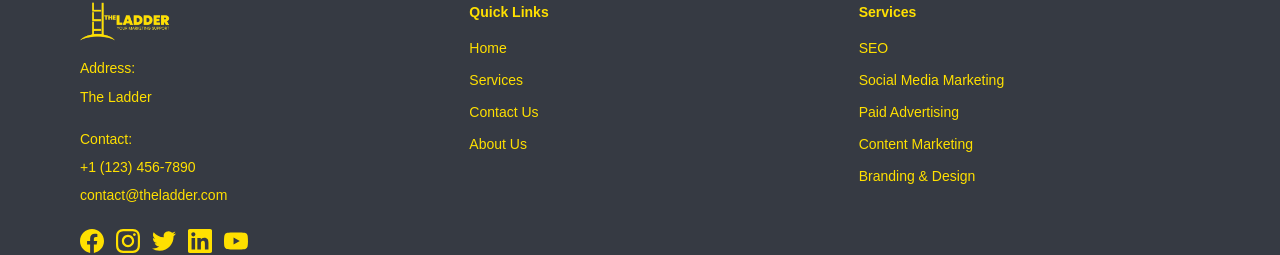
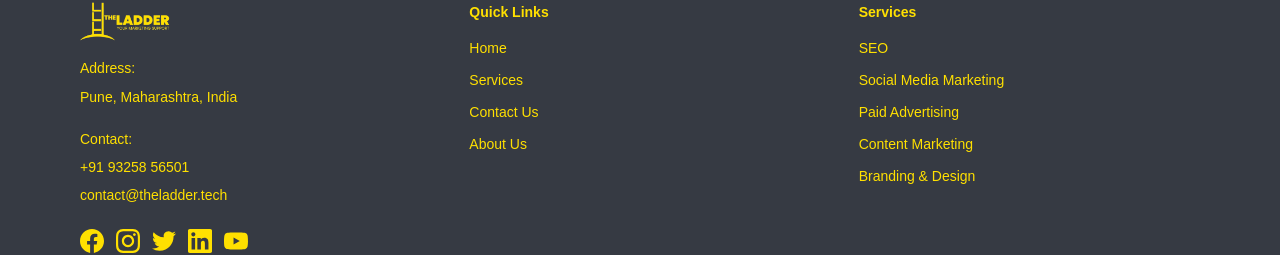
Before and after one commit to umar7shaikh/The-Ladder-Web, a Next.js app: page /marketing in a window 1280 px wide. Shown: the part 6857-7112 px from the top of the page. Built offline with nearby package versions, Linux system fonts and the light colour scheme.

Commit message:
fixed the market footer

```diff
--- a/components/marketing/CommonComponents/MarketFooter.tsx
+++ b/components/marketing/CommonComponents/MarketFooter.tsx
@@ -28,12 +28,12 @@ export default function MarketFooter() {
             <div className="flex flex-col gap-2 text-[#FFE000] text-sm">
               <p className="font-medium">Address:</p>
               <p className="leading-relaxed">
-                The Ladder
+                Pune, Maharashtra, India
               </p>
 
               <p className="font-medium mt-3">Contact:</p>
-              <p>+1 (123) 456-7890</p>
-              <p>contact@theladder.com</p>
+              <p>+91 93258 56501</p>
+              <p>contact@theladder.tech</p>
             </div>
 
             {/* Social Icons */}
```
